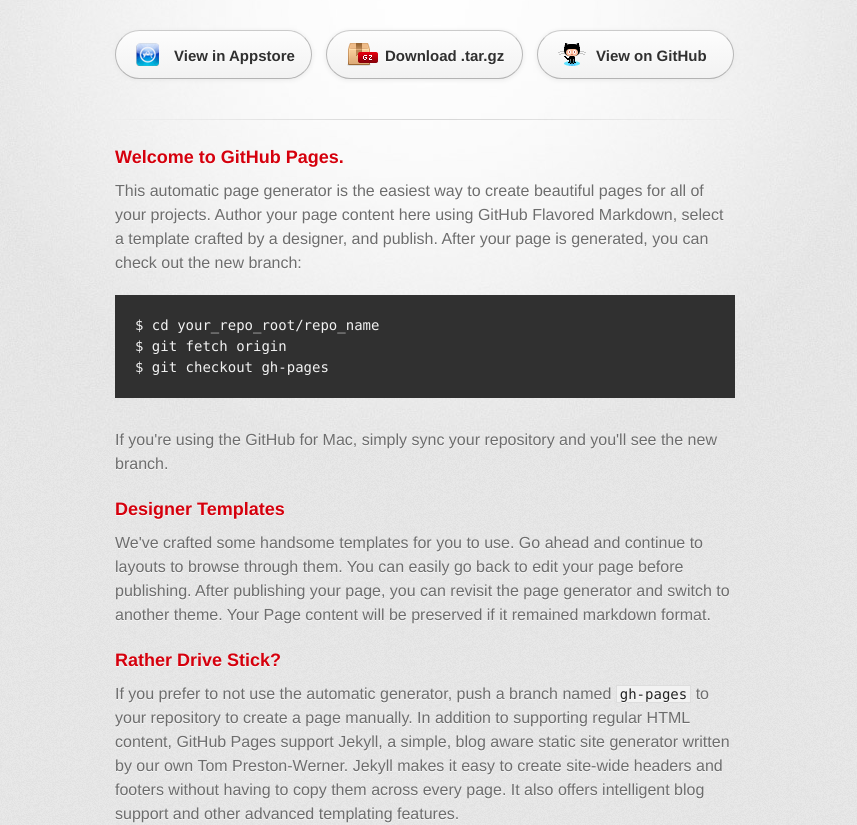
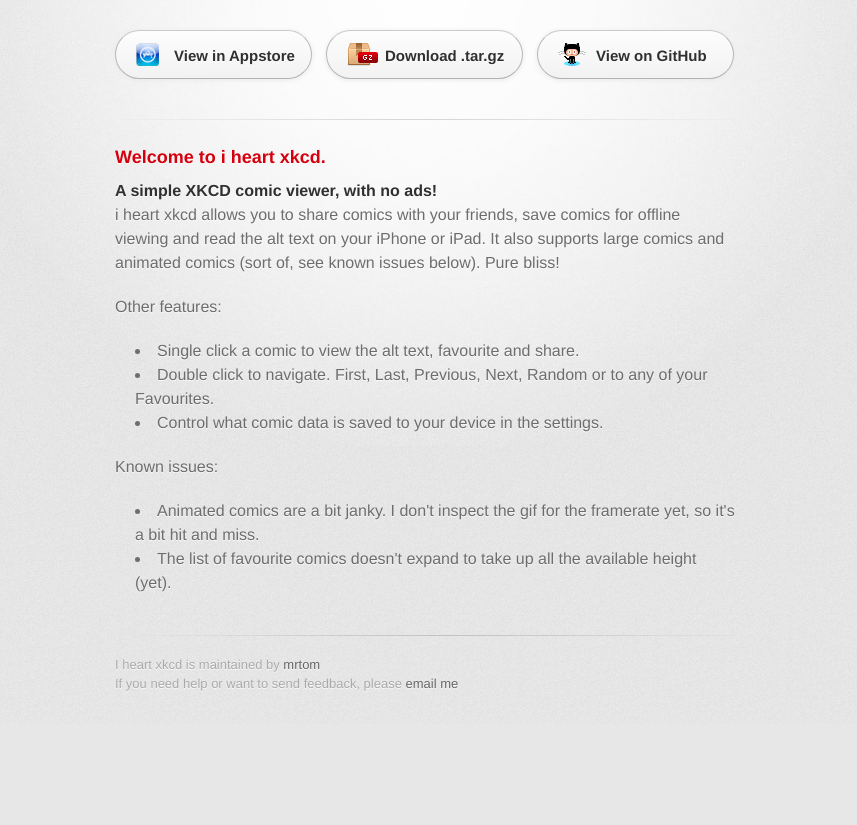
Before and after one commit to mrtom/i-heart-xkcd, a plain HTML site: page index.html in a window 1280 px wide. Shown: the part 127-952 px from the top of the page, without its empty margins (215-1072 px from the left). After the commit the page ends 851 px from the top, so only its background shows below. Drawn offline with Linux system fonts and the light colour scheme; a web font is replaced by a local one.

Commit message:
Basic info

```diff
--- a/index.html
+++ b/index.html
@@ -31,37 +31,30 @@
         <hr>
 
         <section id="main_content">
-          <h3>Welcome to GitHub Pages.</h3>
+          <h3>Welcome to i heart xkcd.</h3>
+			<h4>A simple XKCD comic viewer, with no ads!</h4>
 
-<p>This automatic page generator is the easiest way to create beautiful pages for all of your projects. Author your page content here using GitHub Flavored Markdown, select a template crafted by a designer, and publish. After your page is generated, you can check out the new branch:</p>
+			<p>i heart xkcd allows you to share comics with your friends, save comics for offline viewing and read the alt text on your iPhone or iPad. It also supports large comics and animated comics (sort of, see known issues below). Pure bliss!</p>
+			<p>Other features:
+				<ul>
+					<li>Single click a comic to view the alt text, favourite and share.</li>
+					<li>Double click to navigate. First, Last, Previous, Next, Random or to any of your Favourites.</li>
+					<li>Control what comic data is saved to your device in the settings.</li>
+				</ul>
+			</p>
+			<p>Known issues:
+				<ul>
+					<li>Animated comics are a bit janky. I don't inspect the gif for the framerate yet, so it's a bit hit and miss.</li>
+					<li>The list of favourite comics doesn't expand to take up all the available height (yet).</li>
+				</ul>
+			</p>
 
-<pre><code>$ cd your_repo_root/repo_name
-$ git fetch origin
-$ git checkout gh-pages
-</code></pre>
 
-<p>If you're using the GitHub for Mac, simply sync your repository and you'll see the new branch.</p>
-
-<h3>Designer Templates</h3>
-
-<p>We've crafted some handsome templates for you to use. Go ahead and continue to layouts to browse through them. You can easily go back to edit your page before publishing. After publishing your page, you can revisit the page generator and switch to another theme. Your Page content will be preserved if it remained markdown format.</p>
-
-<h3>Rather Drive Stick?</h3>
-
-<p>If you prefer to not use the automatic generator, push a branch named <code>gh-pages</code> to your repository to create a page manually. In addition to supporting regular HTML content, GitHub Pages support Jekyll, a simple, blog aware static site generator written by our own Tom Preston-Werner. Jekyll makes it easy to create site-wide headers and footers without having to copy them across every page. It also offers intelligent blog support and other advanced templating features.</p>
-
-<h3>Authors and Contributors</h3>
-
-<p>You can <a href="https://github.com/blog/821" class="user-mention">@mention</a> a GitHub username to generate a link to their profile. The resulting <code>&lt;a&gt;</code> element will link to the contributor's GitHub Profile. For example: In 2007, Chris Wanstrath (<a href="https://github.com/defunkt" class="user-mention">@defunkt</a>), PJ Hyett (<a href="https://github.com/pjhyett" class="user-mention">@pjhyett</a>), and Tom Preston-Werner (<a href="https://github.com/mojombo" class="user-mention">@mojombo</a>) founded GitHub.</p>
-
-<h3>Support or Contact</h3>
-
-<p>Having trouble with Pages? Check out the documentation at <a href="http://help.github.com/pages">http://help.github.com/pages</a> or contact <a href="mailto:support@github.com">support@github.com</a> and we’ll help you sort it out.</p>
         </section>
 
         <footer>
           I heart xkcd is maintained by <a href="https://github.com/mrtom">mrtom</a><br>
-          This page was generated by <a href="http://pages.github.com">GitHub Pages</a>. Tactile theme by <a href="http://twitter.com/jasonlong">Jason Long</a>.
+		  If you need help or want to send feedback, please <a href="mailto:iheartxkcd@telliott.net">email me</a>
         </footer>
 
         <script type="text/javascript">
```
Lines whose indentation alone changed are shown as unchanged.
